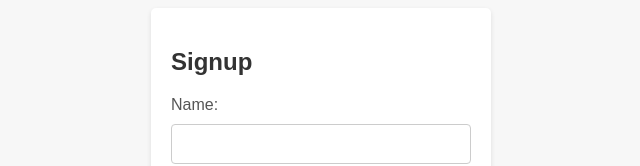
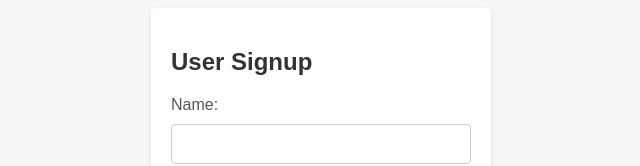
Before and after one commit to fa19-bcs-034-laibakanwal/taskaws, a plain HTML site: page index.html in a window 1280 px wide. Shown: the top 166 px of the page, without its empty margins (319-959 px from the left). Drawn offline with Linux system fonts and the light colour scheme.

Commit message:
Update index.html

```diff
--- a/index.html
+++ b/index.html
@@ -58,7 +58,7 @@
 
   <form action="/signup" method="post">
     <div>
-      <h2>Signup</h2>
+      <h2>User Signup</h2>
       <label for="name">Name:</label>
       <input type="text" id="name" name="name" required>
     </div>
```
